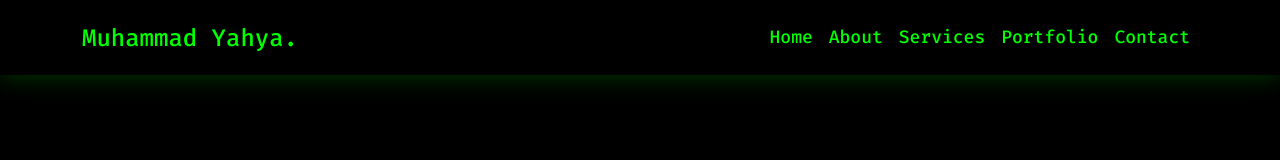
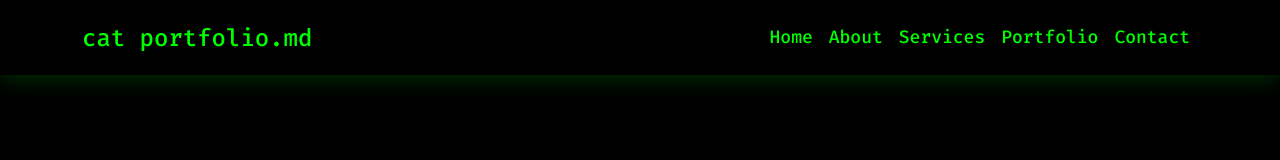
Before and after one commit to dotyahya/my-portfolio, a React (Create React App) app: page / in a window 1280 px wide. Shown: the top 160 px of the page. Built offline with nearby package versions, Linux system fonts and the light colour scheme.

Commit message:
first commit

```diff
--- a/src/components/Header.js
+++ b/src/components/Header.js
@@ -7,7 +7,7 @@ const Header = () => {
   return (
     <header className="p-3 fixed-top">
       <div className="container d-flex justify-content-between align-items-center">
-        <RouterLink to="/" className="logo">Muhammad Yahya.</RouterLink>
+        <RouterLink to="/" className="logo">cat portfolio.md</RouterLink>
         <nav className="navbar">
           <ScrollLink to="home" smooth={true} duration={500} className="nav-link mx-2">Home</ScrollLink>
           <ScrollLink to="about" smooth={true} duration={500} className="nav-link mx-2">About</ScrollLink>
```
